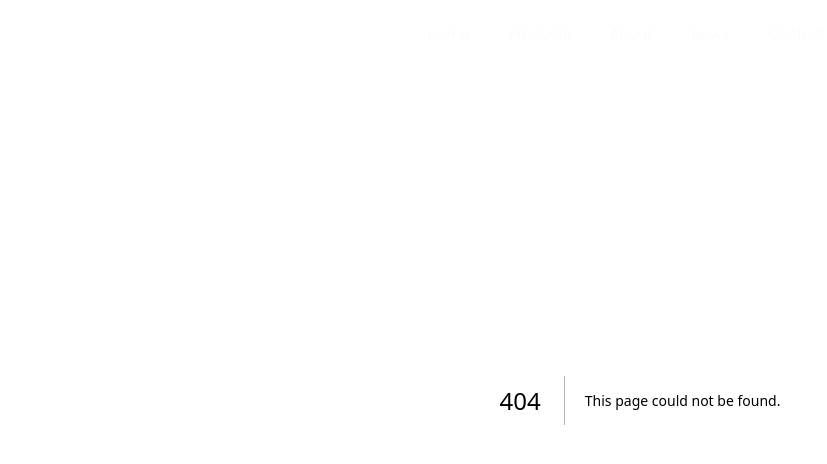
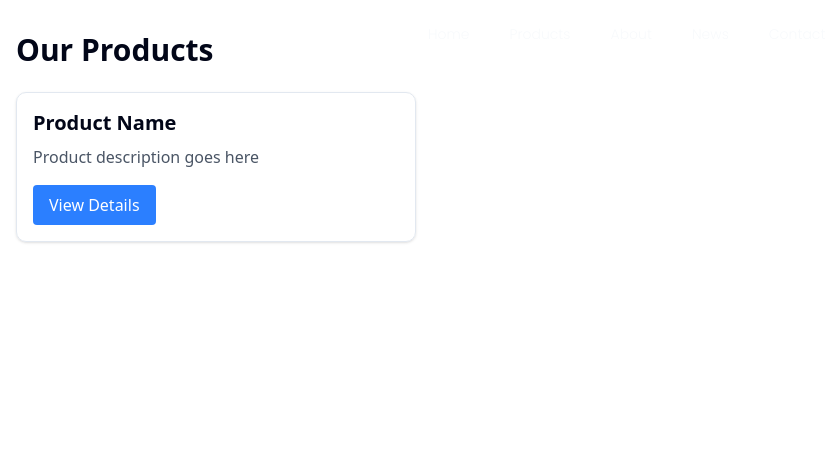
Before and after one commit to swanholmtech-ai/swanholm-tech, a Next.js app: page /products in a window 1280 px wide. Before the commit this address had no page. Shown: the top 464 px of the page, without its empty margins (0-827 px from the left). Built offline with nearby package versions, Linux system fonts and the light colour scheme.

Commit message:
Add about and products Page

```diff
--- /dev/null
+++ b/app/about/page.tsx
@@ -0,0 +1,8 @@
+export default function ProductsPage() {
+  return (
+    <div className="container mx-auto px-4 py-8">
+      <h1 className="text-3xl font-bold mb-6">About</h1>
+      <div className="grid grid-cols-1 md:grid-cols-2 lg:grid-cols-3 gap-6"></div>
+    </div>
+  );
+}
--- /dev/null
+++ b/app/products/page.tsx
@@ -0,0 +1,18 @@
+export default function ProductsPage() {
+  return (
+    <div className="container mx-auto px-4 py-8">
+      <h1 className="text-3xl font-bold mb-6">Our Products</h1>
+      <div className="grid grid-cols-1 md:grid-cols-2 lg:grid-cols-3 gap-6">
+        {/* Product items would go here */}
+        <div className="border rounded-lg p-4 shadow-sm">
+          <h2 className="text-xl font-semibold">Product Name</h2>
+          <p className="text-gray-600 mt-2">Product description goes here</p>
+          <button className="mt-4 bg-blue-500 text-white px-4 py-2 rounded hover:bg-blue-600">
+            View Details
+          </button>
+        </div>
+        {/* More product items */}
+      </div>
+    </div>
+  );
+}
```
